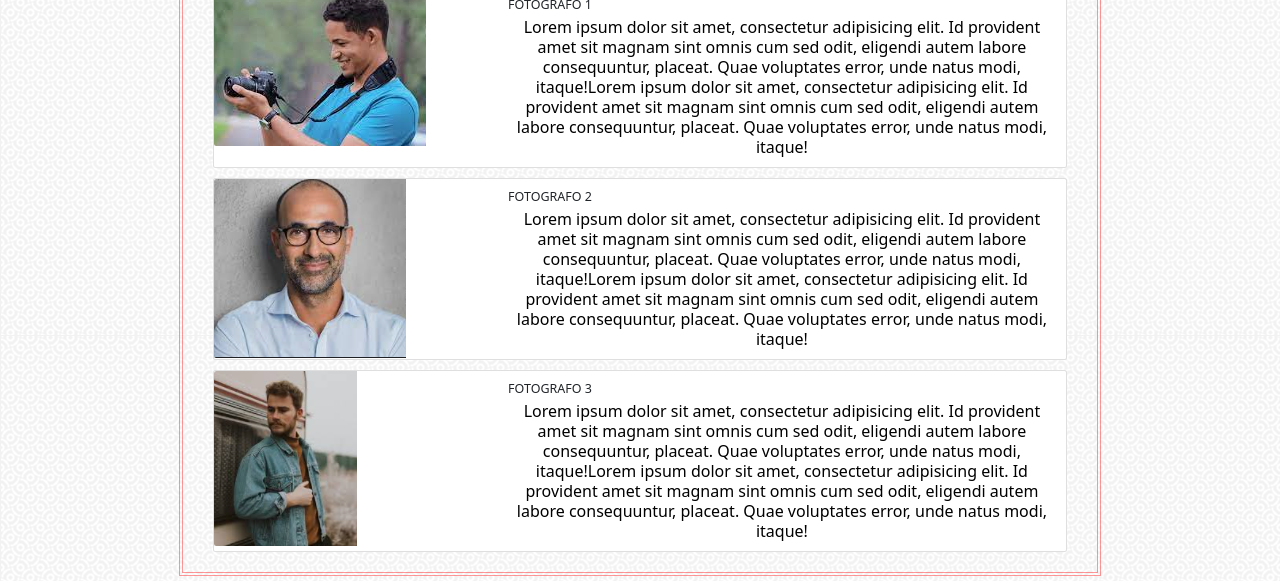
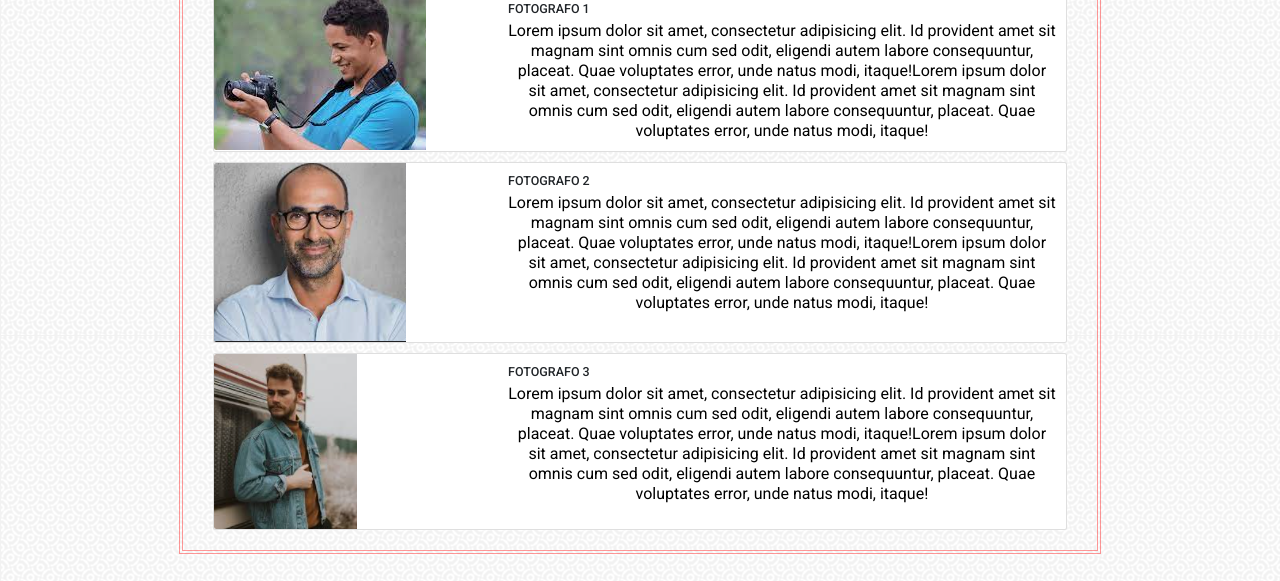
Before and after one commit to MongeMaxi/IrelandPH, a plain HTML site: page pages/nosotros.html in a window 1280 px wide. Shown: the part 449-1030 px from the top of the page. Drawn offline with nearby package versions, Linux system fonts and the light colour scheme.

Commit message:
bug fix 2

```diff
--- a/css/style.css
+++ b/css/style.css
@@ -1,4 +1,3 @@
-<link href="https://cdn.jsdelivr.net/npm/bootstrap@5.0.2/dist/css/bootstrap.min.css" rel="stylesheet" integrity="sha384-EVSTQN3/azprG1Anm3QDgpJLIm9Nao0Yz1ztcQTwFspd3yD65VohhpuuCOmLASjC" crossorigin="anonymous">
 @import url('https://fonts.googleapis.com/css2?family=Roboto:wght@300;400;500&display=swap');
 
 *{
--- a/pages/nosotros.html
+++ b/pages/nosotros.html
@@ -4,8 +4,9 @@
 	<meta charset="utf-8">
     <meta name="viewport" content="width=device-width, initial-scale=1">
 	<title>IrelandPH</title>
+	<link href="https://cdn.jsdelivr.net/npm/bootstrap@5.0.2/dist/css/bootstrap.min.css" rel="stylesheet" integrity="sha384-EVSTQN3/azprG1Anm3QDgpJLIm9Nao0Yz1ztcQTwFspd3yD65VohhpuuCOmLASjC" crossorigin="anonymous">
 	<link rel="stylesheet" href="../css/style.css">
-	<link href="https://cdn.jsdelivr.net/npm/bootstrap@5.0.2/dist/css/bootstrap.min.css" rel="stylesheet" integrity="sha384-EVSTQN3/azprG1Anm3QDgpJLIm9Nao0Yz1ztcQTwFspd3yD65VohhpuuCOmLASjC" crossorigin="anonymous">
+	<script src="https://cdn.jsdelivr.net/npm/bootstrap@5.0.2/dist/js/bootstrap.bundle.min.js" integrity="sha384-MrcW6ZMFYlzcLA8Nl+NtUVF0sA7MsXsP1UyJoMp4YLEuNSfAP+JcXn/tWtIaxVXM" crossorigin="anonymous"></script>
 </head>
 <body>
 	<!--inicia botonera-->
```
Also changed, not shown: pages/FAQ.html (+2 -1 lines), pages/combos.html (+2 -1 lines), pages/galeria.html (+2 -1 lines).
